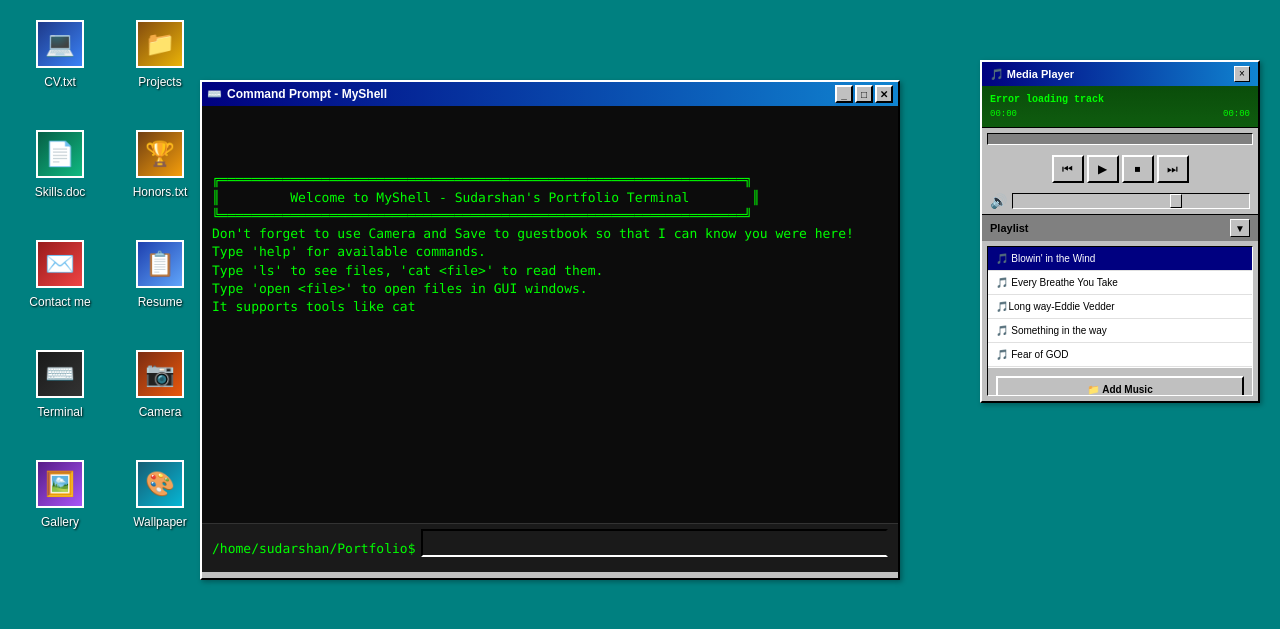
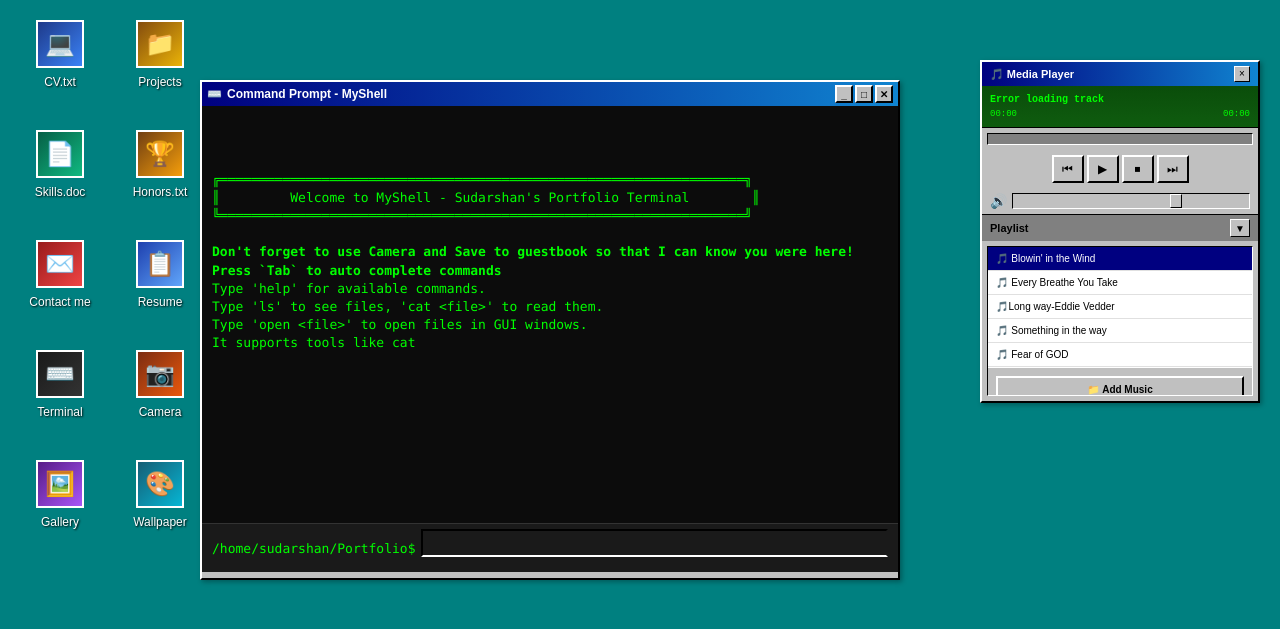
Before and after one commit to ttsudarshan/Sudarshan, a Flask app: page / in a window 1280 px wide. Shown: the top 629 px of the page. Run offline with Flask 2, Linux system fonts and the light colour scheme; data that the repository does not hold is empty; some libraries are stand-ins or nearby versions.

Commit message:
updated terminal instructions

```diff
--- a/templates/index.html
+++ b/templates/index.html
@@ -472,7 +472,9 @@
 ╔═══════════════════════════════════════════════════════════════════╗
 ║         Welcome to MyShell - Sudarshan's Portfolio Terminal        ║
 ╚═══════════════════════════════════════════════════════════════════╝
-Don't forget to use Camera and Save to guestbook so that I can know you were here!
+
+<b>Don't forget to use Camera and Save to guestbook so that I can know you were here!</b>
+<b>Press `Tab` to auto complete commands</b>
 Type 'help' for available commands.
 Type 'ls' to see files, 'cat &lt;file&gt;' to read them.
 Type 'open &lt;file&gt;' to open files in GUI windows.
```
